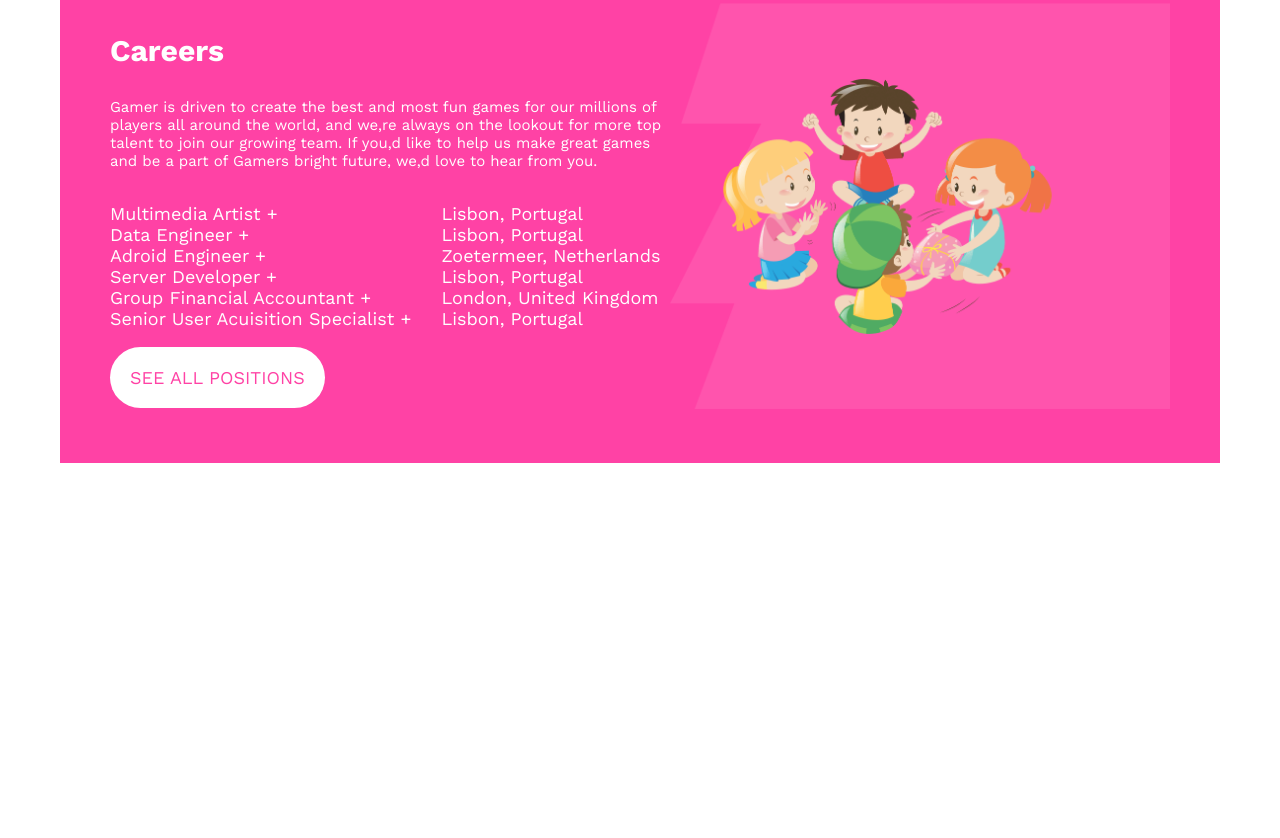
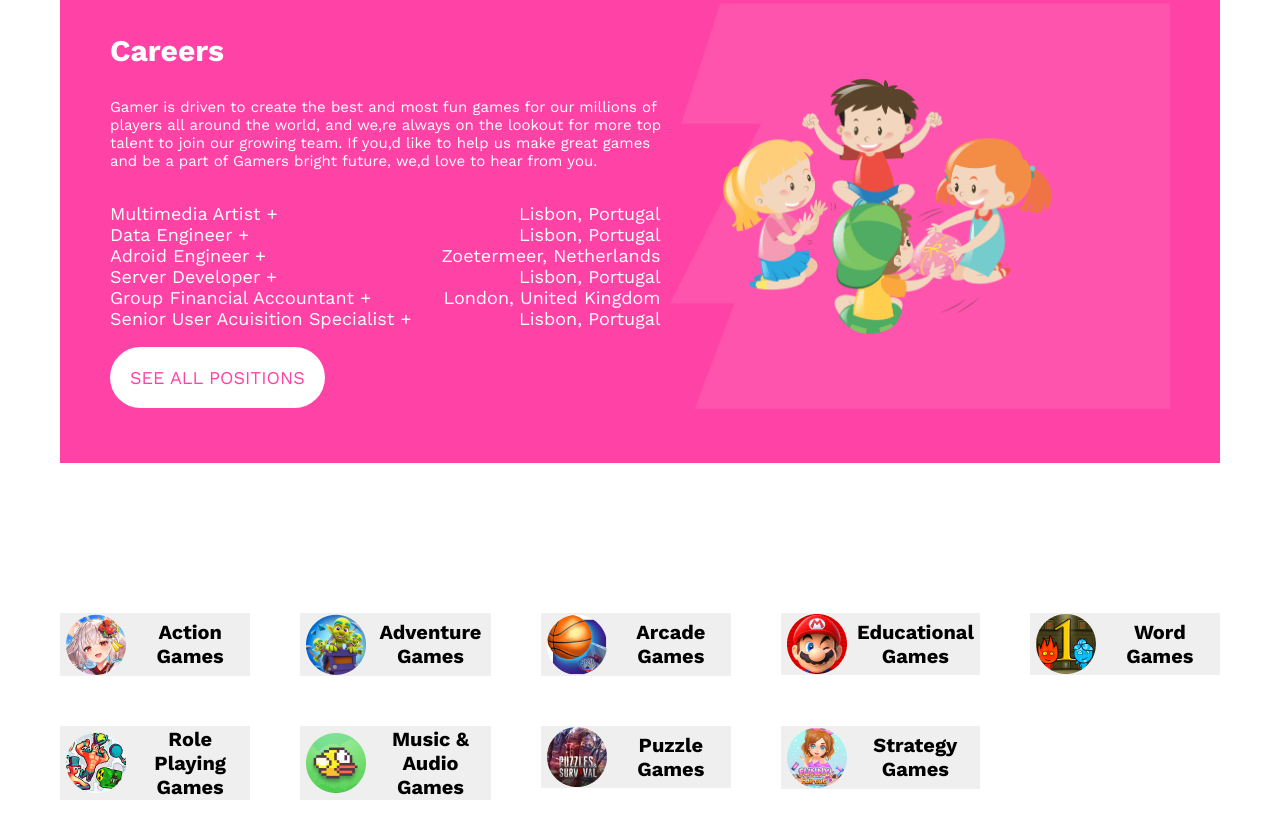
Before and after one commit to MohammadSihan1/Gamer-zone-assignment, a plain HTML site: page index.html in a window 1280 px wide. Shown: the part 4301-5139 px from the top of the page. Before the commit the page ends 4824 px from the top, so only its background shows below. Drawn offline with nearby package versions, Linux system fonts and the light colour scheme.

Commit message:
games added

```diff
--- a/index.html
+++ b/index.html
@@ -230,8 +230,8 @@
       </section>
       <section class="career">
         <div>
-          <h3 style="font-size: 30px; color: white;">Careers</h3>
-          <p style="font-size: 15px; color: white;">
+          <h3 style="font-size: 30px; color: white">Careers</h3>
+          <p style="font-size: 15px; color: white">
             Gamer is driven to create the best and most fun games for our
             millions of <br />
             players all around the world, and we,re always on the lookout for
@@ -240,8 +240,8 @@
             games <br />
             and be a part of Gamers bright future, we,d love to hear from you.
           </p>
-          <div style="display: flex; align-items: center; gap: 30px;">
-            <p style="font-size: 18px; color: white;">
+          <div style="display: flex; align-items: center; gap: 30px">
+            <p style="font-size: 18px; color: white">
               Multimedia Artist + <br />
               Data Engineer + <br />
               Adroid Engineer + <br />
@@ -249,7 +249,7 @@
               Group Financial Accountant + <br />
               Senior User Acuisition Specialist +
             </p>
-            <p style="font-size: 18px; color: white;">
+            <p style="font-size: 18px; color: white; text-align: right">
               Lisbon, Portugal <br />
               Lisbon, Portugal <br />
               Zoetermeer, Netherlands <br />
@@ -260,7 +260,54 @@
           </div>
           <button class="btn-position">SEE ALL POSITIONS</button>
         </div>
-        <div><img width="500px" src="/images/Group 65.png" alt=""></div>
+        <div><img width="500px" src="/images/Group 65.png" alt="" /></div>
+      </section>
+      <section class="featured-games">
+        <div>
+          <button class="btn-games">
+            <img src="/images/Rectangle 11.png" alt="" />Action Games
+          </button>
+        </div>
+        <div>
+          <button class="btn-games">
+            <img src="/images/Rectangle 12.png" alt="" />Adventure Games
+          </button>
+        </div>
+        <div>
+          <button class="btn-games">
+            <img src="/images/Rectangle 13.png" alt="" />Arcade Games
+          </button>
+        </div>
+        <div>
+          <button class="btn-games">
+            <img src="/images/Rectangle 14.png" alt="" />Educational Games
+          </button>
+        </div>
+        <div>
+          <button class="btn-games">
+            <img src="/images/Rectangle 15.png" alt="" />Word Games
+          </button>
+        </div>
+        <div>
+          <button class="btn-games">
+            <img src="/images/Rectangle 16.png" alt="" />Role Playing Games
+          </button>
+        </div>
+        <div>
+          <button class="btn-games">
+            <img src="/images/Rectangle 17.png" alt="" />Music & Audio Games
+          </button>
+        </div>
+        <div>
+          <button class="btn-games">
+            <img src="/images/Rectangle 18.png" alt="" />Puzzle Games
+          </button>
+        </div>
+        <div>
+          <button class="btn-games">
+            <img src="/images/Rectangle 19.png" alt="" />Strategy Games
+          </button>
+        </div>
       </section>
     </main>
     <footer></footer>
--- a/styles/gamer.css
+++ b/styles/gamer.css
@@ -144,3 +144,29 @@ body {
     padding: 20px;
     font-size: 18px;
 }
+
+.featured-games{
+    display: grid;
+    grid-template-columns: repeat(5, 1fr);
+    gap: 50px;
+    margin-top: 150px;
+}
+
+.btn-games{
+    font-weight: bold;
+    font-size: 20px;
+    border: none;
+    display: flex;
+    align-items: center;
+    gap: 10px;
+}
+.btn-games:hover{
+    font-weight: bold;
+    font-size: 20px;
+    border: 2px solid #ff42a5;
+    border-radius: 50px;
+    display: flex;
+    align-items: center;
+    gap: 10px;
+    color: #ff42a5;
+}
```
